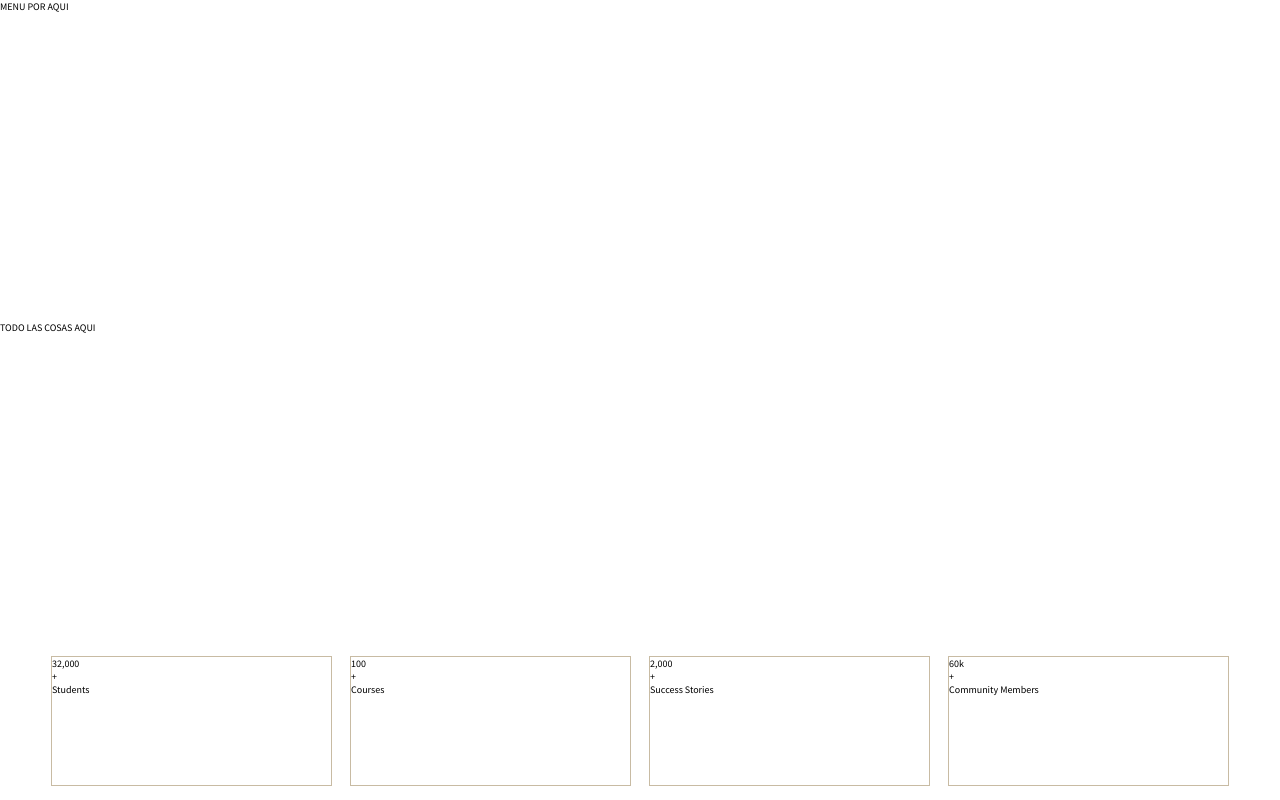
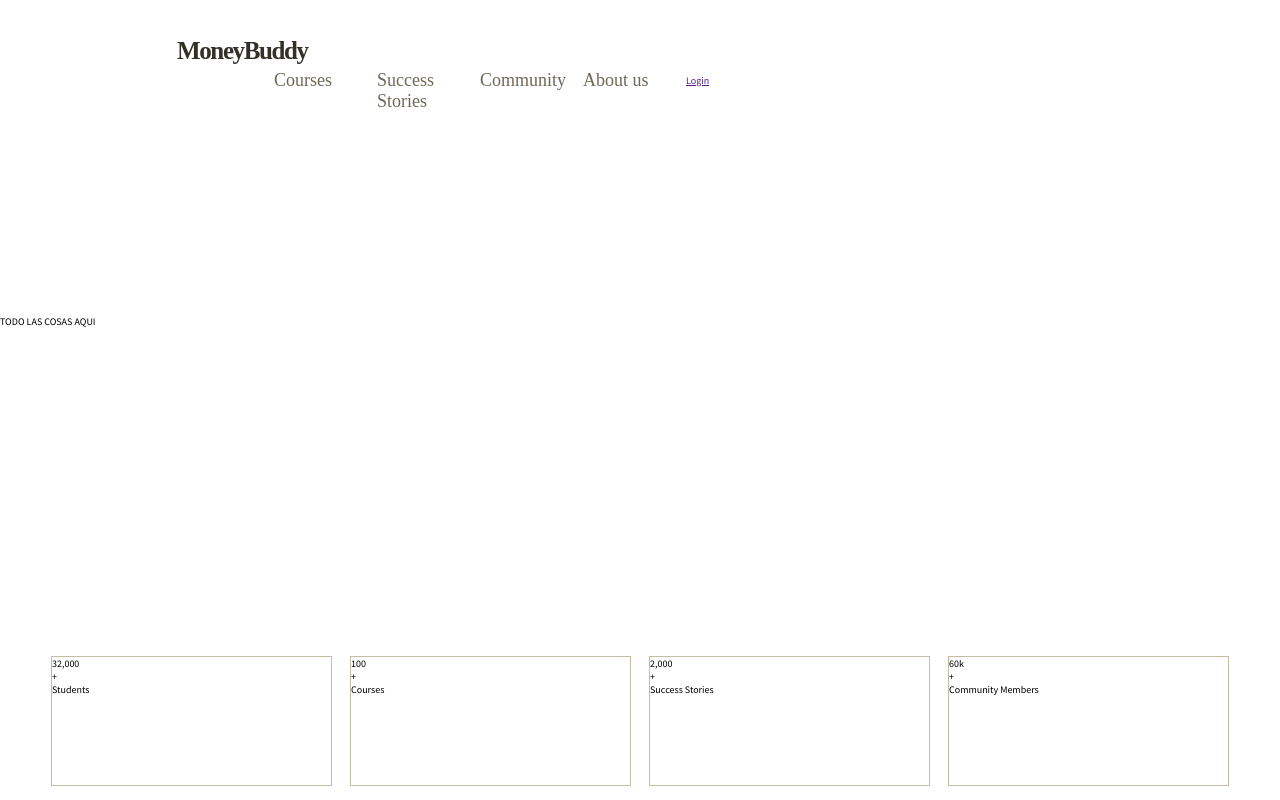
Before and after one commit to paleishon/MoneyBuddy, a plain HTML site: page index.html in a window 1280 px wide. Drawn offline with Linux system fonts and the light colour scheme.

Commit message:
Creation of navigation menu & styles

```diff
--- a/css/style.css
+++ b/css/style.css
@@ -16,6 +16,7 @@
     --grey: #BABABA;
     --offWhite: #FAF8F7;
     --white: #FFFFFF;
+    --black-nav: #706757
 }
 
 *{
@@ -39,6 +40,49 @@ body{
     justify-content: space-between;
 }
 
+.header-title {
+    position: absolute;
+    width: 202px;
+    height: 41px;
+    left: 177px;
+    top: 30px;
+    font-family:'Sporting Grotesque';
+    font-style: normal;
+    font-weight: 700;
+    font-size: 25px;
+    line-height: 41px;
+    letter-spacing: -0.055em;
+    color: #333028;
+}
+
+.nav__Container {
+    display: flex;
+    flex-direction: row;
+    align-items: center;
+    gap: 36px;
+    position: absolute;
+    width: 70vw;
+    height: 50px;
+    right: 110px;
+    top: 55px;
+
+}
+
+.nav__Container .nav__item-text{
+    width: 67px;
+    height: 21px;
+    font-family: 'SF UI Display';
+    font-style: normal;
+    font-weight: 500;
+    font-size: 18px;
+    line-height: 21px;
+    color: var(--black-nav);
+    text-decoration: none;
+
+
+}
+
+
 .footer__Container > ul{
     display: flex;
     flex-direction: column;
--- a/css/tablet.css
+++ b/css/tablet.css
@@ -1,3 +1,18 @@
+.header-title {
+    width: 50%;
+
+}
+.nav__Containter {
+
+    justify-content: flex-end;
+    align-items: center;
+}
+
+.nav__Containter .nav__item-text {
+    width: 623px;
+
+}
+
 .footer__Container > ul{
     display: flex;
 flex-direction: row;
--- a/index.html
+++ b/index.html
@@ -6,9 +6,9 @@
     <meta name="viewport" content="width=device-width, initial-scale=1.0">
     <title>paginaWeb</title>
     <!-- CSS docs -->
-    <link rel="stylesheet" href="/css/style.css" type="text/css"/>
-    <link rel="stylesheet" media="(min-width: 680px)" href="/css/tablet.css" />
-    <link rel="stylesheet" media="(min-width: 1240px)" href="css/desktop.css" />
+    <link rel="stylesheet" href="./css/style.css" type="text/css"/>
+    <link rel="stylesheet" media="(min-width: 680px)" href="./css/tablet.css" />
+    <link rel="stylesheet" media="(min-width: 1240px)" href="./css/desktop.css" />
     <!-- Typography -->
     <link rel="preconnect" href="https://fonts.googleapis.com">
     <link rel="preconnect" href="https://fonts.gstatic.com" crossorigin>
@@ -16,9 +16,18 @@
 </head>
 <body>
     <header>
-        <nav>MENU POR AQUI</nav>
+        <div class="header-title">
+            <p>MoneyBuddy</p>
+        </div>
+            <nav class="nav__Container">
+                <a class="nav__item-text" href="">Courses</a>
+                <a class="nav__item-text" href="">Success Stories</a>
+                <a class="nav__item-text" href="">Community</a>
+                <a class="nav__item-text" href="">About us</a>
+                <a class="nav__item-button" href="">Login</a>
+            </nav>
     </header>
-    <main>
+     <main>
         TODO LAS COSAS AQUI
     </main>
     <footer>
```
